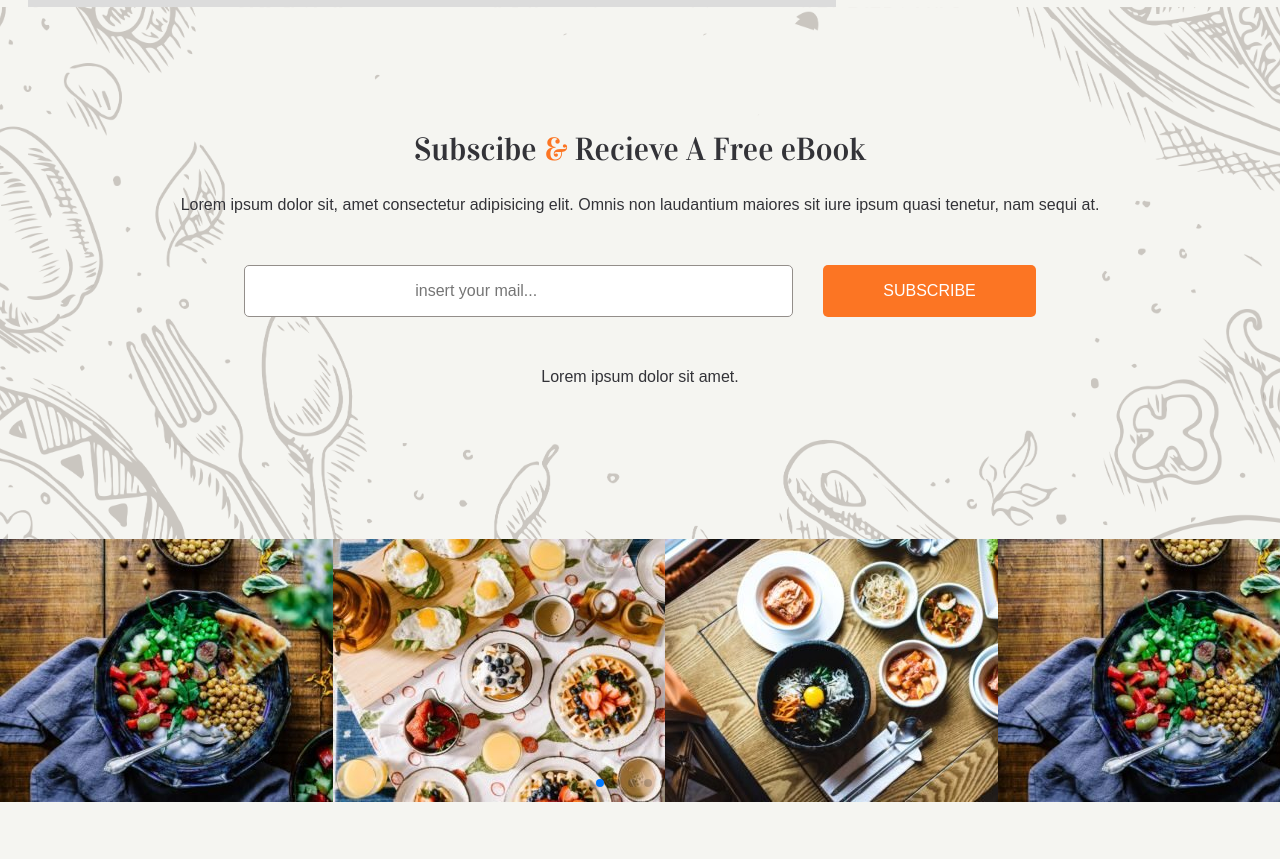
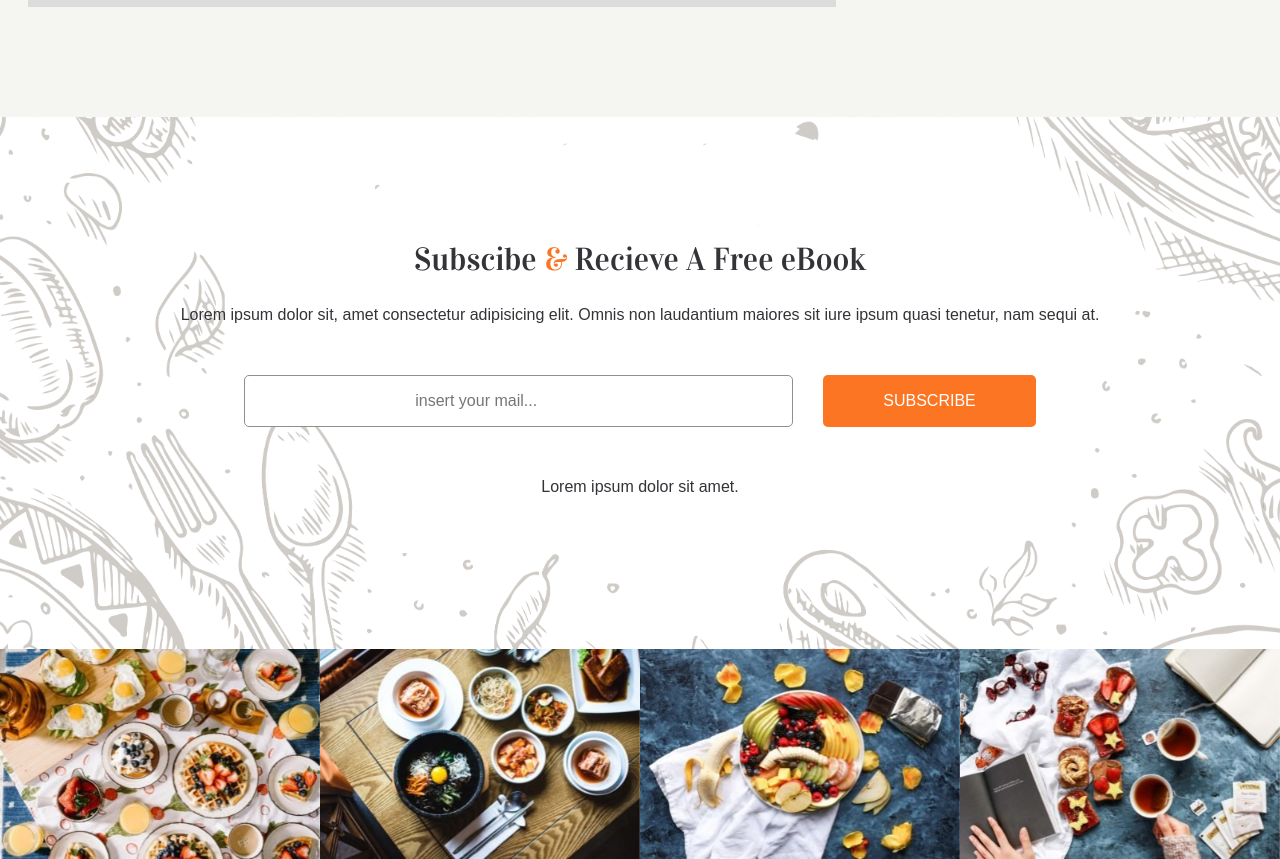
Before and after one commit to manueledigregorio/proj-html-vuejs, a Vue app: page / in a window 1280 px wide. Shown: the part 5123-5982 px from the top of the page. Before the commit the page ends 5925 px from the top, so only its background shows below. Built offline with nearby package versions, Linux system fonts and the light colour scheme; a web font is replaced by a local one.

Commit message:
[ADD] v-for carousel

```diff
--- a/src/components/CarouselFooter.vue
+++ b/src/components/CarouselFooter.vue
@@ -1,14 +1,12 @@
 <script>
+  import Carousel from '../data/partials/Carousel'
   // Import Swiper Vue.js components
   import { Swiper, SwiperSlide } from 'swiper/vue';
 
   // Import Swiper styles
   import 'swiper/css';
-
-  import 'swiper/css/pagination';
-
   // import required modules
-  import { Pagination } from 'swiper/modules';
+  import { Autoplay } from 'swiper/modules';
   export default {
     components: {
       Swiper,
@@ -16,7 +14,8 @@
     },
     setup() {
       return {
-        modules: [Pagination],
+        modules: [Autoplay],
+        Carousel
       };
     },
   };
@@ -25,25 +24,22 @@
 <template>
   <swiper
     :slidesPerView="4"
-    :spaceBetween="50"
-    :pagination="{
-      clickable: true,
-    }"
+    :spaceBetween="0"
+    :loop="true"
     :modules="modules"
+    :autoplay="{delay: 2500,disableOnInteraction: false,}"
     class="mySwiper"
   >
-    <swiper-slide><img src="public/Yogurt-Nan-400x263.jpg" alt=""></swiper-slide>
-    <swiper-slide><img src="public/r-rachel-park-366508-unsplash-min-400x263.jpg" alt=""></swiper-slide>
-    <swiper-slide><img src="public/fi-korean-food-400x263.jpg" alt=""></swiper-slide>
-    <swiper-slide><img src="public/Yogurt-Nan-400x263.jpg" alt=""></swiper-slide>
-    <swiper-slide><img src=" public/Mixed-fruits-400x263.jpg" alt=""></swiper-slide>
-    <swiper-slide><img src="public/r-michelle-tsang-500721-unsplash-min-400x263.jpg" alt=""></swiper-slide>
-    <swiper-slide><img src=" public/Mixed-fruits-400x263.jpg" alt=""></swiper-slide>
-    <swiper-slide><img src="public/fi-toasts-400x263.jpg" alt=""></swiper-slide>
-    <swiper-slide><img src="public/fi-roundup-400x263.jpg" alt=""></swiper-slide>
+    <swiper-slide v-for="(items, index) in Carousel" :key="index">
+      <img :src="items.img" :alt="items.name">
+    </swiper-slide>
   </swiper>
 </template>
 
 <style lang="scss" scoped>
+img{
+  width: 100%;
+  object-fit: cover;
+}
 
 </style>
--- a/src/components/partials/Form.vue
+++ b/src/components/partials/Form.vue
@@ -24,12 +24,14 @@ export default {
 
 .container-form {
   background-image: url("/Form-img.png");
+  background-color: $white;
   background-size: cover;
   background-position: center;
   display: flex;
   flex-direction: column;
   justify-content: center;
   align-items: center;
+  margin-top: 110px;
   padding-bottom: 150px;
   padding-top: 100px;
 
--- /dev/null
+++ b/src/data/partials/Carousel.js
@@ -0,0 +1,38 @@
+export default [
+  {
+    img:'/Yogurt-Nan-400x263.jpg',
+    name:'Yogurt'
+  },
+  {
+    img:'/r-rachel-park-366508-unsplash-min-400x263.jpg',
+    name:'ice-cream'
+  },
+  {
+    img:'/fi-korean-food-400x263.jpg',
+    name:'korean food'
+  },
+  {
+    img:'/Mixed-fruits-400x263.jpg',
+    name:'Mixed fruits'
+  },
+  {
+    img:'/fi-toasts-400x263.jpg',
+    name:'toasts'
+  },
+  {
+    img:'/fi-roundup-400x263.jpg',
+    name:'fish'
+  },
+  {
+    img:'/fi-street-food-400x263.jpg',
+    name:'street food'
+  },
+  {
+    img:'/single-post-img3-400x263.jpg',
+    name:'sushi cutting board'
+  },
+  {
+    img:'/fi-organic-breakfast-400x263.jpg',
+    name:'breakfast'
+  },
+]
```
Also changed, not shown: src/components/FooterList.vue (added, +13 -0 lines).
